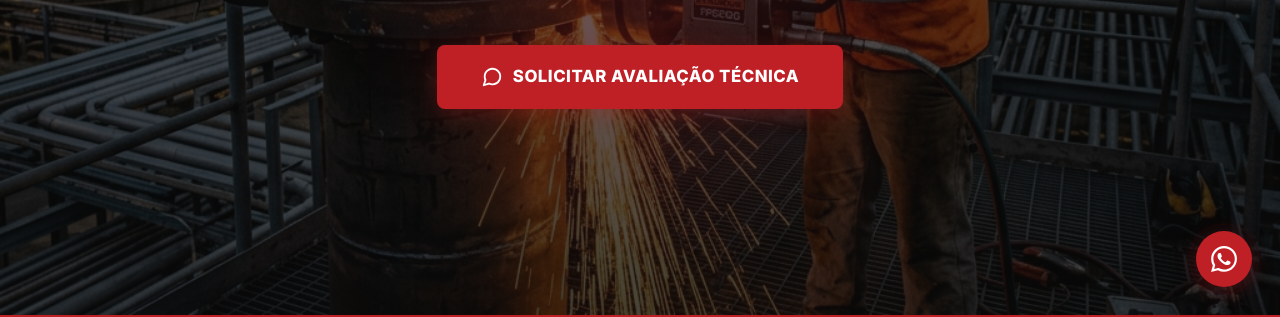
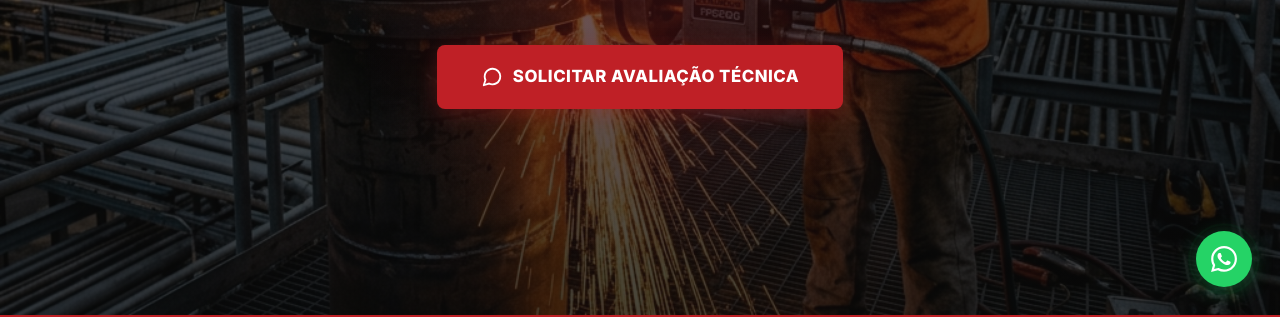
Before and after one commit to Edsonversatil/versatil-gama-industrial, a website: page index.html in a window 1280 px wide. Shown: the part 485-802 px from the top of the page. Drawn offline with Linux system fonts and the light colour scheme.

Commit message:
style: botao WhatsApp verde oficial #25D366 - reconhecimento instantaneo global + contraste com footer

```diff
--- a/style.css
+++ b/style.css
@@ -1568,11 +1568,11 @@ footer p {
     width: 56px;
     height: 56px;
     border-radius: 50%;
-    background: var(--red);
+    background: #25D366;
     color: #fff;
     border: none;
     cursor: pointer;
-    box-shadow: 0 4px 20px rgba(191, 32, 38, 0.35), 0 2px 8px rgba(0,0,0,0.15);
+    box-shadow: 0 4px 20px rgba(37, 211, 102, 0.35), 0 2px 8px rgba(0,0,0,0.15);
     transition: transform 0.25s cubic-bezier(0.34, 1.56, 0.64, 1), box-shadow 0.25s ease;
     position: relative;
     z-index: 2;
@@ -1581,8 +1581,9 @@ footer p {
 
 .wa-float-btn:hover {
     transform: scale(1.08);
-    box-shadow: 0 6px 28px rgba(191, 32, 38, 0.45), 0 4px 12px rgba(0,0,0,0.2);
-}
+    box-shadow: 0 6px 28px rgba(37, 211, 102, 0.5), 0 4px 12px rgba(0,0,0,0.2);
+}
+
 
 .wa-float-btn:active {
     transform: scale(0.96);
@@ -1601,7 +1602,7 @@ footer p {
     position: absolute;
     inset: -4px;
     border-radius: 50%;
-    border: 2px solid rgba(191, 32, 38, 0.3);
+    border: 2px solid rgba(37, 211, 102, 0.3);
     animation: wa-pulse 3s ease-in-out infinite;
 }
 
```
